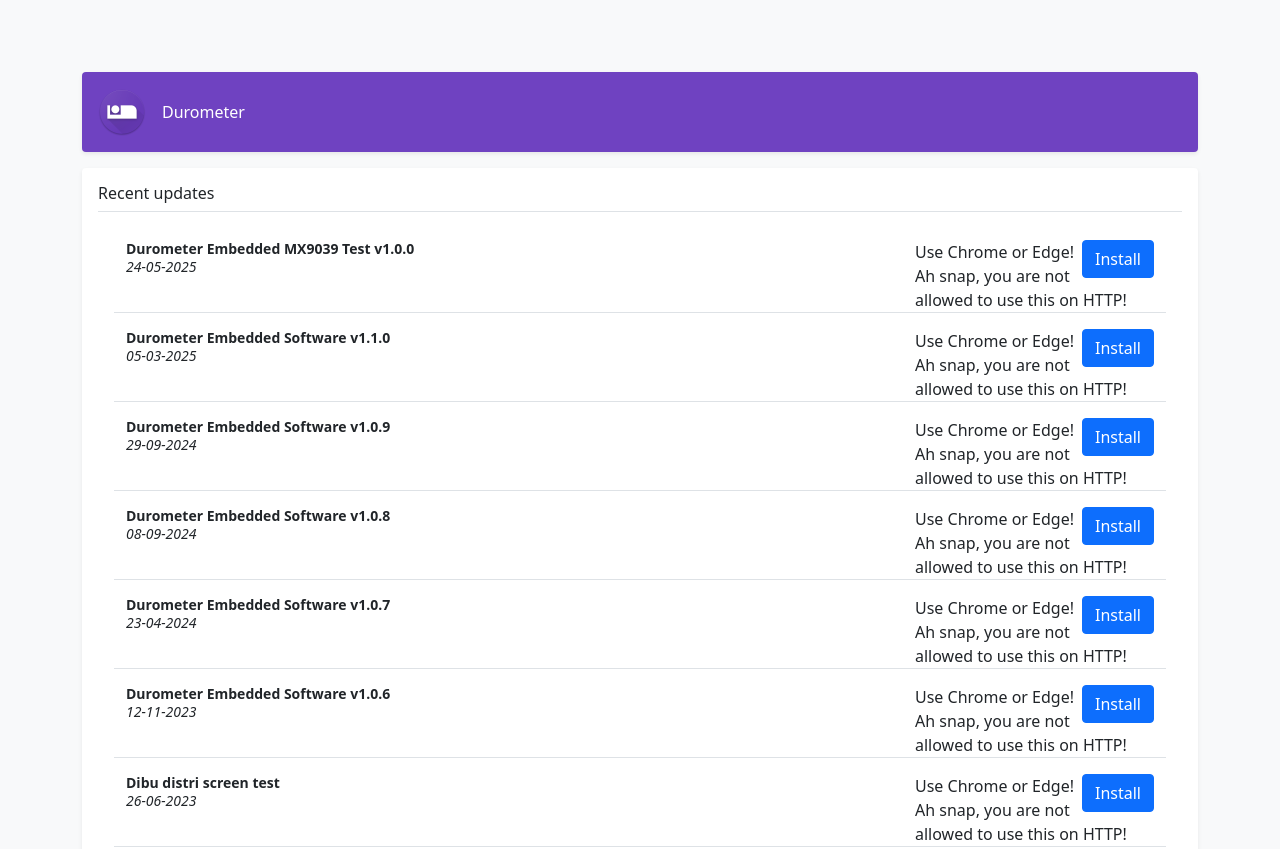
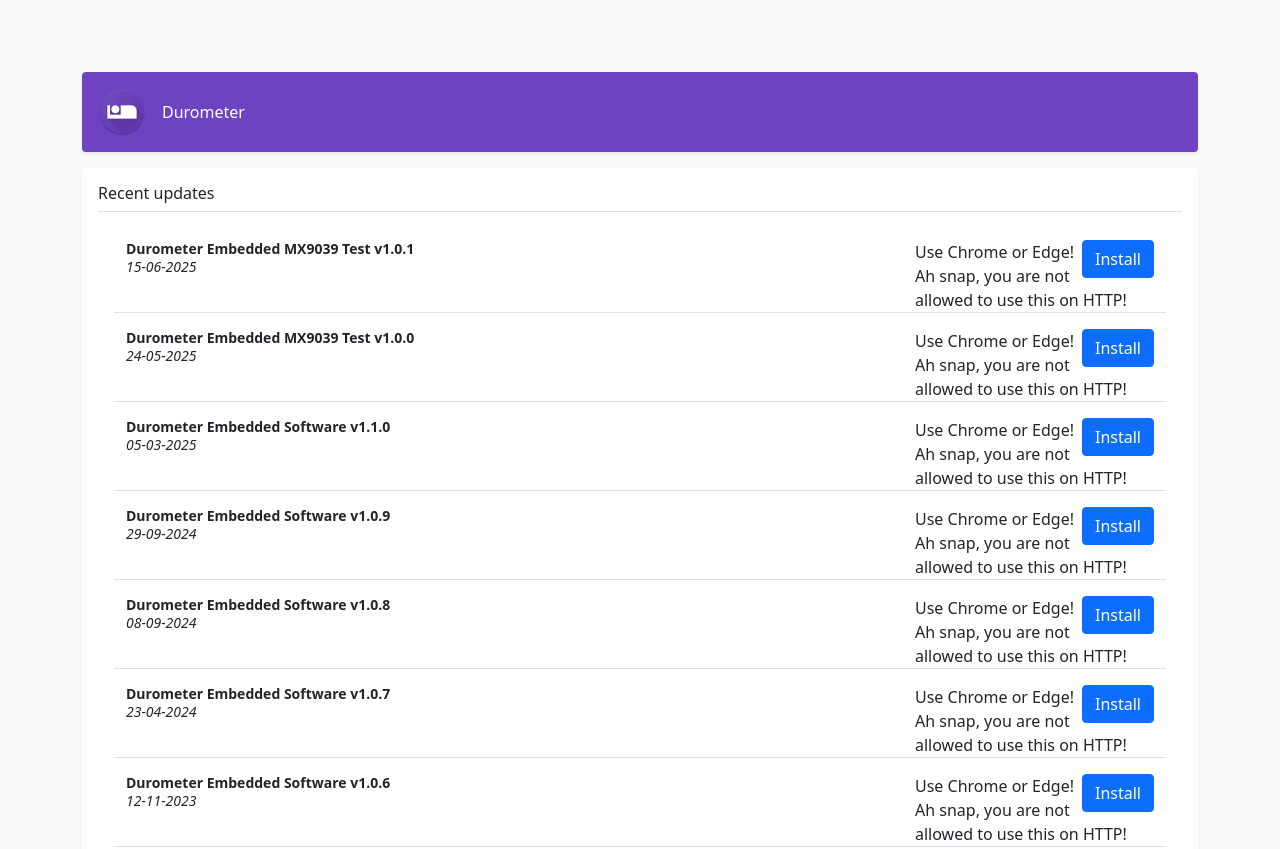
Before and after one commit to Deron-Durometer/deron-durometer.github.io, a plain HTML site: page index.html in a window 1280 px wide. Shown: the top 849 px of the page. Drawn offline with Linux system fonts and the light colour scheme; a script that the page names is missing; files whose address does not match are found by name.

Commit message:
MX90393 test

```diff
--- a/index.html
+++ b/index.html
@@ -59,6 +59,24 @@
     <div class="container" style="margin-top: 20px;">
       <ul class="list-group">
 
+
+        <li class="list-group-item" style="border: none !important;">
+          <div class="row border-bottom">
+            <div class="col-9">
+              <p class="pb-3 mb-0 small lh-sm">
+                <strong class="d-block text-gray-dark">Durometer Embedded MX9039 Test v1.0.1</strong>
+                <i>15-06-2025</i>
+              </p>
+            </div>
+            <div class="col">
+              <esp-web-install-button manifest="/firmware/durometer-dibu-MX90393-test-v1.0.1/manifest.json">
+                <button type="button" class="btn btn-primary" slot="activate" style="float: right;">Install</button>
+                <span slot="unsupported">Use Chrome or Edge!</span>
+                <span slot="not-allowed">Ah snap, you are not allowed to use this on HTTP!</span>
+              </esp-web-install-button>
+            </div>
+          </div>
+        </li>
 
 
 
```
Also changed, not shown: firmware/durometer-dibu-MX90393-test-v1.0.1/manifest.json (added), 4 other files.
